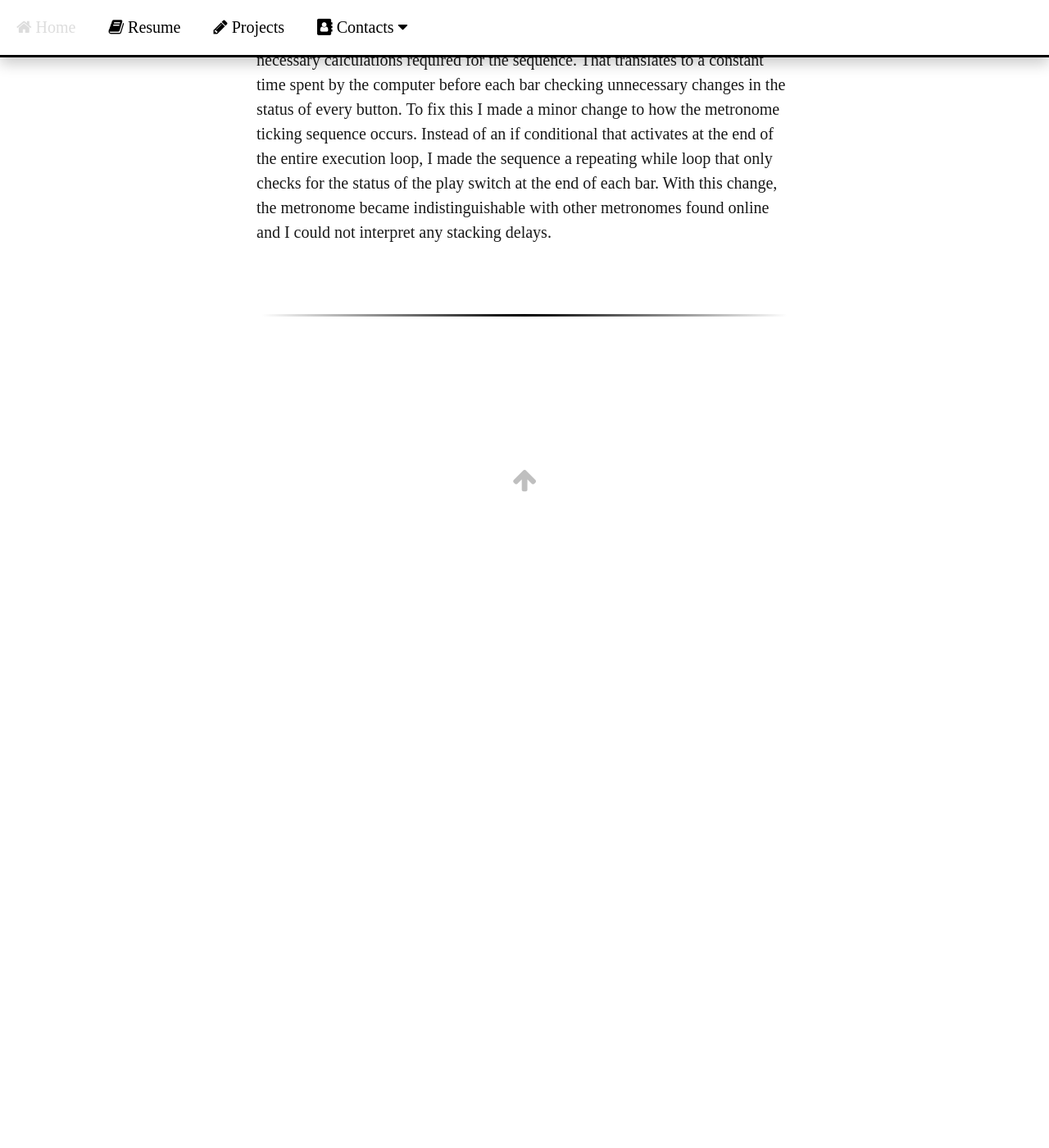
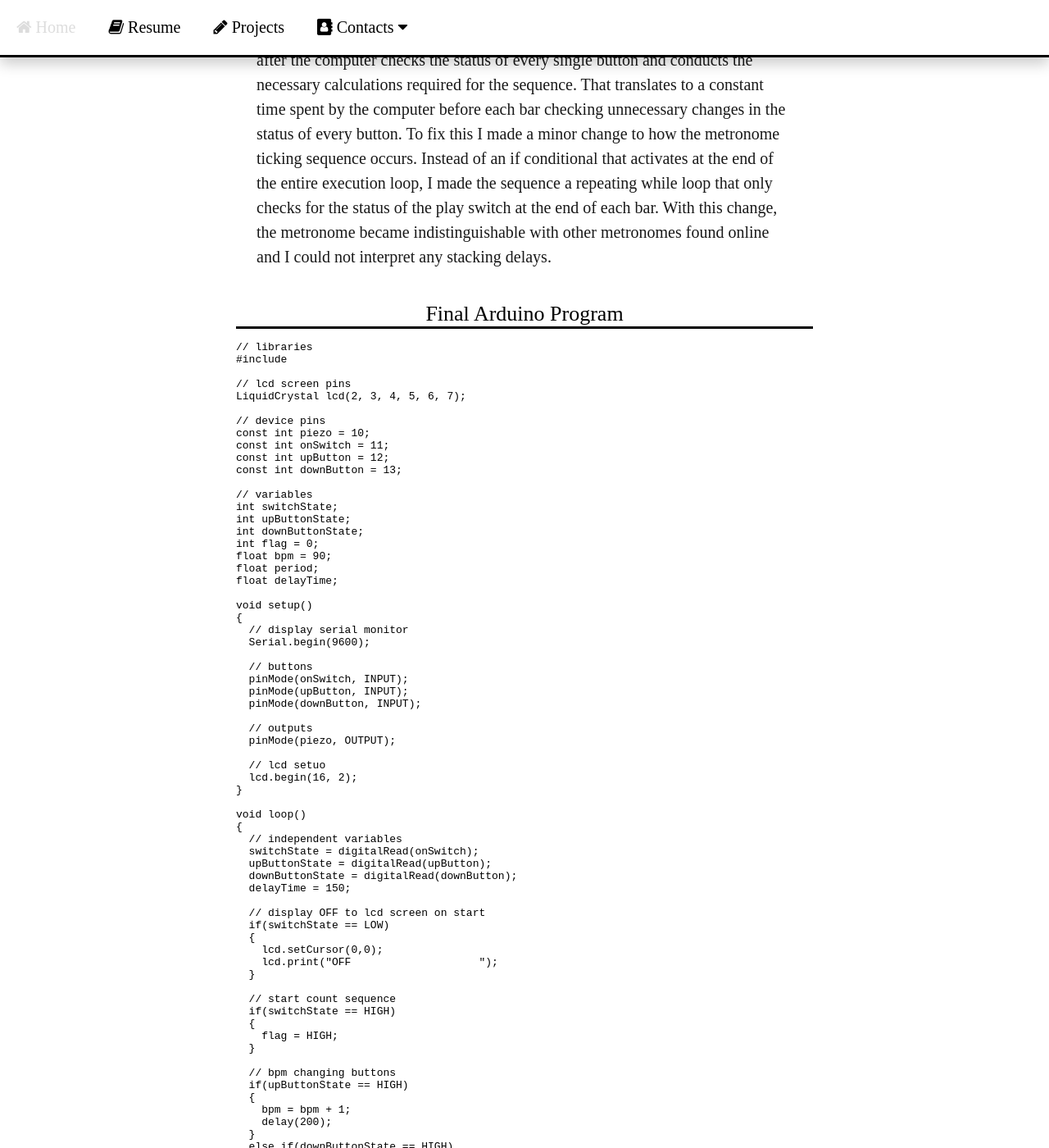
Before and after one commit to JacobHodgins/hodginsjacob, a Jekyll site: the page built from _posts/2023-07-13-digital-metronome.md, in a window 1280 px wide and 1400 px high, scrolled down 3973 px. Shown: the whole window at 82% size. Built offline with Jekyll 4.4.1, drawn with Linux system fonts in a browser that asks for light colours; before the commit the page ends 4603 px from its top, so only the background shows below that; some of the changed text lies outside the part shown.

Commit message:
Update 2023-07-13-digital-metronome.md

```diff
--- a/_posts/2023-07-13-digital-metronome.md
+++ b/_posts/2023-07-13-digital-metronome.md
@@ -28,7 +28,7 @@ date: 2023-12-27
   </div>
   <div class="post-content">
     <p>
-     The program in Tinkercad has three main sections: definitions, program setup, and an execution loop. The most important section is the execution loop, where most of the program is interacted with by users. The following diagram demonstrates the basic function of the execution loop.
+     The program in Tinkercad has three main sections: definitions, program setup, and an execution loop. The most important section is the execution loop, where most of the program is interacted with by users. The following diagram demonstrates the basic function of the execution loop. The entire program is available at the end of the post.
     </p>
   </div>
   <img src="{{ site.baseurl }}images/metronome post picture 2.png" alt="Execution Loop Basic Functions Diagram" width="850" length="597">
@@ -53,4 +53,136 @@ date: 2023-12-27
      Once the metronome was created, it was necessary to test how accurate it performed. During testing, I noticed a constant delay time that built up over time between buzzes, making the metronome go out of sync the longer it plays. I believe the root of the delay issue stems from how the metronome sequence is integrated into the execution loop. The sequence is an if conditional that activates after the computer checks the status of every single button and conducts the necessary calculations required for the sequence. That translates to a constant time spent by the computer before each bar checking unnecessary changes in the status of every button. To fix this I made a minor change to how the metronome ticking sequence occurs. Instead of an if conditional that activates at the end of the entire execution loop, I made the sequence a repeating while loop that only checks for the status of the play switch at the end of each bar. With this change, the metronome became indistinguishable with other metronomes found online and I could not interpret any stacking delays.
     </p>
   </div>
+  <div class="post-header">Final Arduino Program</div>
+  <div>
+    <pre>
+// libraries
+#include <LiquidCrystal.h>
+
+// lcd screen pins
+LiquidCrystal lcd(2, 3, 4, 5, 6, 7);
+
+// device pins
+const int piezo = 10;
+const int onSwitch = 11;
+const int upButton = 12;
+const int downButton = 13;
+
+// variables
+int switchState;
+int upButtonState;
+int downButtonState;
+int flag = 0;
+float bpm = 90;
+float period;
+float delayTime;
+
+void setup()
+{
+  // display serial monitor
+  Serial.begin(9600);
+
+  // buttons
+  pinMode(onSwitch, INPUT);
+  pinMode(upButton, INPUT);
+  pinMode(downButton, INPUT);
+
+  // outputs
+  pinMode(piezo, OUTPUT);
+
+  // lcd setuo
+  lcd.begin(16, 2);
+}
+
+void loop()
+{
+  // independent variables
+  switchState = digitalRead(onSwitch);
+  upButtonState = digitalRead(upButton);
+  downButtonState = digitalRead(downButton);
+  delayTime = 150;
+
+  // display OFF to lcd screen on start
+  if(switchState == LOW)
+  {
+    lcd.setCursor(0,0);
+    lcd.print("OFF                    ");
+  }
+
+  // start count sequence
+  if(switchState == HIGH)
+  {
+    flag = HIGH;
+  }
+
+  // bpm changing buttons
+  if(upButtonState == HIGH)
+  {
+    bpm = bpm + 1;
+    delay(200);
+  }
+  else if(downButtonState == HIGH)
+  {
+    bpm = bpm - 1;
+    delay(200);
+  }
+
+  // bpm restrictions
+  if(bpm < 24)
+  {
+   	bpm = 24;
+  }
+  if(bpm > 220)
+  {
+    bpm = 220;
+  }
+
+  // calculate period between metronome beeps
+  period = 60/bpm*1000;
+
+  // display BPM on start
+  lcd.setCursor(0,-1);
+  lcd.print("BPM = ");
+  lcd.print(bpm);
+  lcd.print("                        ");
+
+  while(flag == HIGH)
+  {
+    //redeclare switch state within while loop
+    switchState = digitalRead(onSwitch);
+
+    // display on signal
+    lcd.setCursor(0,0);
+    lcd.print("ON                      ");
+
+    // metronome sound
+    tone(piezo, 50);
+    delay(delayTime);
+    noTone(piezo);
+    delay(abs(period - delayTime));
+
+	  tone(piezo, 40);
+    delay(delayTime);
+    noTone(piezo);
+    delay(abs(period - delayTime));
+
+    tone(piezo, 40);
+    delay(delayTime);
+    noTone(piezo);
+    delay(abs(period - delayTime));
+
+    tone(piezo, 40);
+    delay(delayTime);
+    noTone(piezo);
+    delay(abs(period - delayTime));
+
+    // metronome sound
+    if(switchState == LOW)
+    {
+      flag = LOW;
+    }
+  }
+}
+    </pre>
+  </div>
 </div>
```
